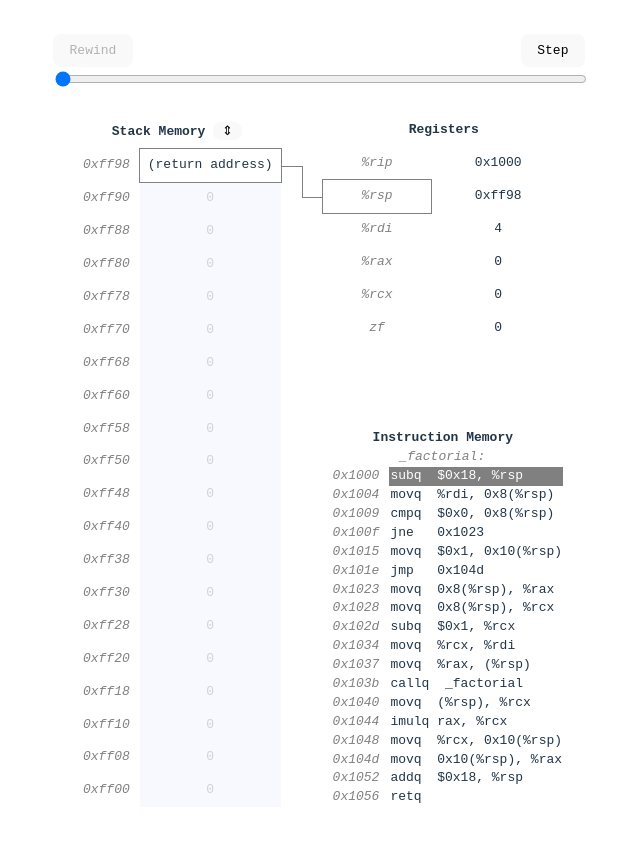
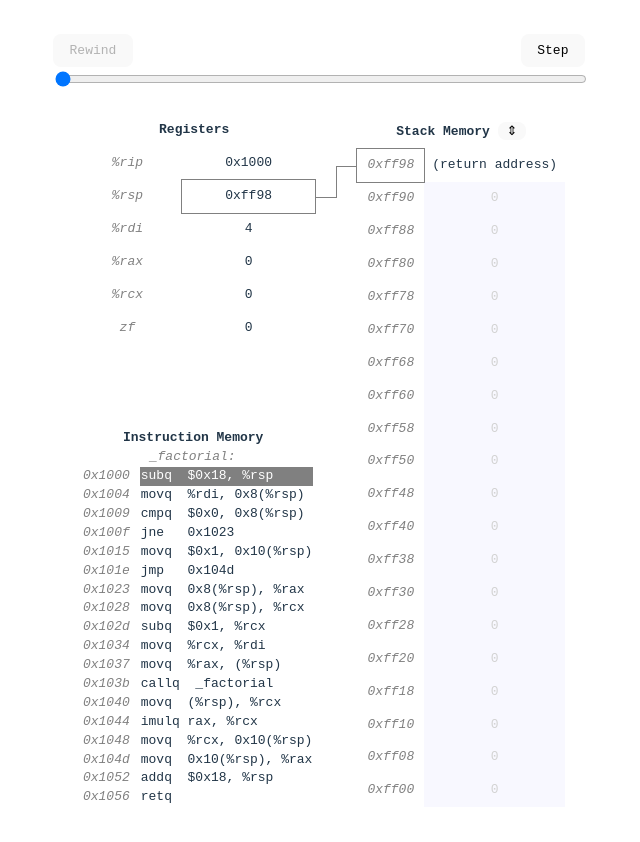
Before and after one commit to robot-dreams/x86-fact, a React (Vite) app: page / in a window 1280 px wide. Shown: the top 842 px of the page, without its empty margins (321-961 px from the left). Built offline with nearby package versions, Linux system fonts and the light colour scheme.

Commit message:
Swap order of columns

```diff
--- a/src/App.tsx
+++ b/src/App.tsx
@@ -229,73 +229,6 @@ function ensureHistory() {
   }
 }
 
-const StackMemory = forwardRef(function (
-  { machine }: { machine: Machine },
-  ref: React.ForwardedRef<HTMLTableDataCellElement>
-) {
-  const [reverse, setReverse] = useState(false);
-  const stackRows = [];
-  for (let i = 0; i < numStackWords; i++) {
-    const address = stackTop - 8 * i;
-    const word = machine.stackWords[i - 1];
-    const display =
-      i === 0
-        ? "(return address)"
-        : word >= minAddress
-        ? `0x${word.toString(16)}`
-        : word.toString();
-    const wordStyle: React.CSSProperties = {};
-    if (address < machine.regs.rsp) {
-      wordStyle.backgroundColor = "ghostwhite";
-      wordStyle.color = "lightgray";
-    }
-    if (address === machine.changedStack) {
-      highlightChanged(wordStyle);
-    }
-    if (address === machine.regs.rsp) {
-      wordStyle.outline = "1px solid gray";
-      stackRows.push(
-        <tr key={i}>
-          <td className="label">{`0x${address.toString(16)}`}</td>
-          <td style={wordStyle} ref={ref}>
-            {display}
-          </td>
-        </tr>
-      );
-    } else {
-      stackRows.push(
-        <tr key={i}>
-          <td className="label">{`0x${address.toString(16)}`}</td>
-          <td style={wordStyle}>{display}</td>
-        </tr>
-      );
-    }
-  }
-  if (reverse) {
-    stackRows.reverse();
-  }
-  return (
-    <table cellPadding={8} cellSpacing={0}>
-      <thead>
-        <tr>
-          <th colSpan={2}>
-            Stack Memory{" "}
-            <button
-              style={{ padding: 0 }}
-              onClick={() => {
-                setReverse(!reverse);
-              }}
-            >
-              &nbsp;&#x21D5;&nbsp;
-            </button>
-          </th>
-        </tr>
-      </thead>
-      <tbody>{stackRows}</tbody>
-    </table>
-  );
-});
-
 const RegisterTable = forwardRef(function (
   { machine }: { machine: Machine },
   ref: React.ForwardedRef<HTMLTableDataCellElement>
@@ -312,17 +245,15 @@ const RegisterTable = forwardRef(function (
     const display =
       value >= minAddress ? `0x${value.toString(16)}` : value.toString();
     if (reg === "rsp") {
+      wordStyle.outline = "1px solid gray";
       registerRows.push(
         <tr key={reg}>
-          <td
-            title={regTitles[reg]}
-            className="label"
-            ref={ref}
-            style={{ outline: "1px solid gray" }}
-          >
+          <td title={regTitles[reg]} className="label">
             {label}
           </td>
-          <td style={wordStyle}>{display}</td>
+          <td style={wordStyle} ref={ref}>
+            {display}
+          </td>
         </tr>
       );
     } else {
@@ -388,8 +319,84 @@ function InstructionMemory({ machine }: { machine: Machine }) {
   );
 }
 
+const StackMemory = forwardRef(function (
+  {
+    machine,
+    reverse,
+    setReverse,
+  }: {
+    machine: Machine;
+    reverse: boolean;
+    setReverse: (newReverse: boolean) => void;
+  },
+  ref: React.ForwardedRef<HTMLTableDataCellElement>
+) {
+  const stackRows = [];
+  for (let i = 0; i < numStackWords; i++) {
+    const address = stackTop - 8 * i;
+    const word = machine.stackWords[i - 1];
+    const display =
+      i === 0
+        ? "(return address)"
+        : word >= minAddress
+        ? `0x${word.toString(16)}`
+        : word.toString();
+    const wordStyle: React.CSSProperties = {};
+    if (address < machine.regs.rsp) {
+      wordStyle.backgroundColor = "ghostwhite";
+      wordStyle.color = "lightgray";
+    }
+    if (address === machine.changedStack) {
+      highlightChanged(wordStyle);
+    }
+    if (address === machine.regs.rsp) {
+      stackRows.push(
+        <tr key={i}>
+          <td
+            className="label"
+            style={{ outline: "1px solid gray" }}
+            ref={ref}
+          >{`0x${address.toString(16)}`}</td>
+          <td style={wordStyle}>{display}</td>
+        </tr>
+      );
+    } else {
+      stackRows.push(
+        <tr key={i}>
+          <td className="label">{`0x${address.toString(16)}`}</td>
+          <td style={wordStyle}>{display}</td>
+        </tr>
+      );
+    }
+  }
+  if (reverse) {
+    stackRows.reverse();
+  }
+  return (
+    <table cellPadding={8} cellSpacing={0}>
+      <thead>
+        <tr>
+          <th colSpan={2}>
+            Stack Memory{" "}
+            <button
+              style={{ padding: 0 }}
+              onClick={() => {
+                setReverse(!reverse);
+              }}
+            >
+              &nbsp;&#x21D5;&nbsp;
+            </button>
+          </th>
+        </tr>
+      </thead>
+      <tbody>{stackRows}</tbody>
+    </table>
+  );
+});
+
 function App() {
   const [index, setIndex] = useState(0);
+  const [reverse, setReverse] = useState(false);
   const line1Ref: React.MutableRefObject<HTMLDivElement | null> = useRef(null);
   const line2Ref: React.MutableRefObject<HTMLDivElement | null> = useRef(null);
   const line3Ref: React.MutableRefObject<HTMLDivElement | null> = useRef(null);
@@ -419,11 +426,11 @@ function App() {
         const rspRect = rspRef.current.getBoundingClientRect();
         const stackTopRect = stackTopRef.current.getBoundingClientRect();
 
-        const x0 = rspRect.left;
-        const y0 = rspRect.top + rspRect.height / 2;
+        const x0 = stackTopRect.left;
+        const y0 = stackTopRect.top + stackTopRect.height / 2;
 
-        const x3 = stackTopRect.left + stackTopRect.width;
-        const y3 = stackTopRect.top + stackTopRect.height / 2;
+        const x3 = rspRect.left + rspRect.width;
+        const y3 = rspRect.top + rspRect.height / 2;
 
         const x1 = (x0 + x3) / 2;
         const y1 = y0;
@@ -489,11 +496,16 @@ function App() {
             </td>
           </tr>
           <tr>
-            <td rowSpan={2}>
-              <StackMemory machine={machine} ref={stackTopRef} />
-            </td>
             <td style={{ verticalAlign: "top" }}>
               <RegisterTable machine={machine} ref={rspRef} />
+            </td>
+            <td rowSpan={2}>
+              <StackMemory
+                machine={machine}
+                ref={stackTopRef}
+                reverse={reverse}
+                setReverse={setReverse}
+              />
             </td>
           </tr>
           <tr>
```
